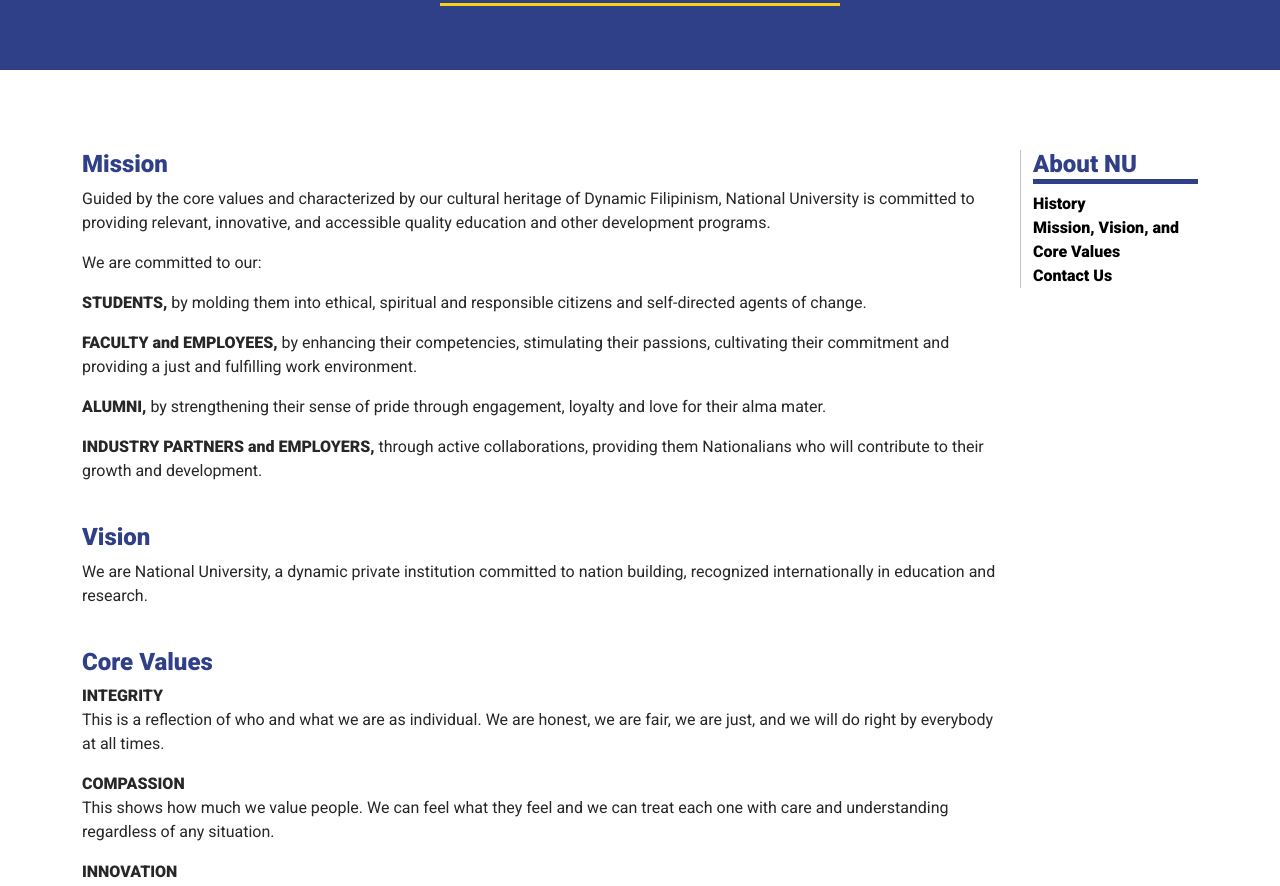
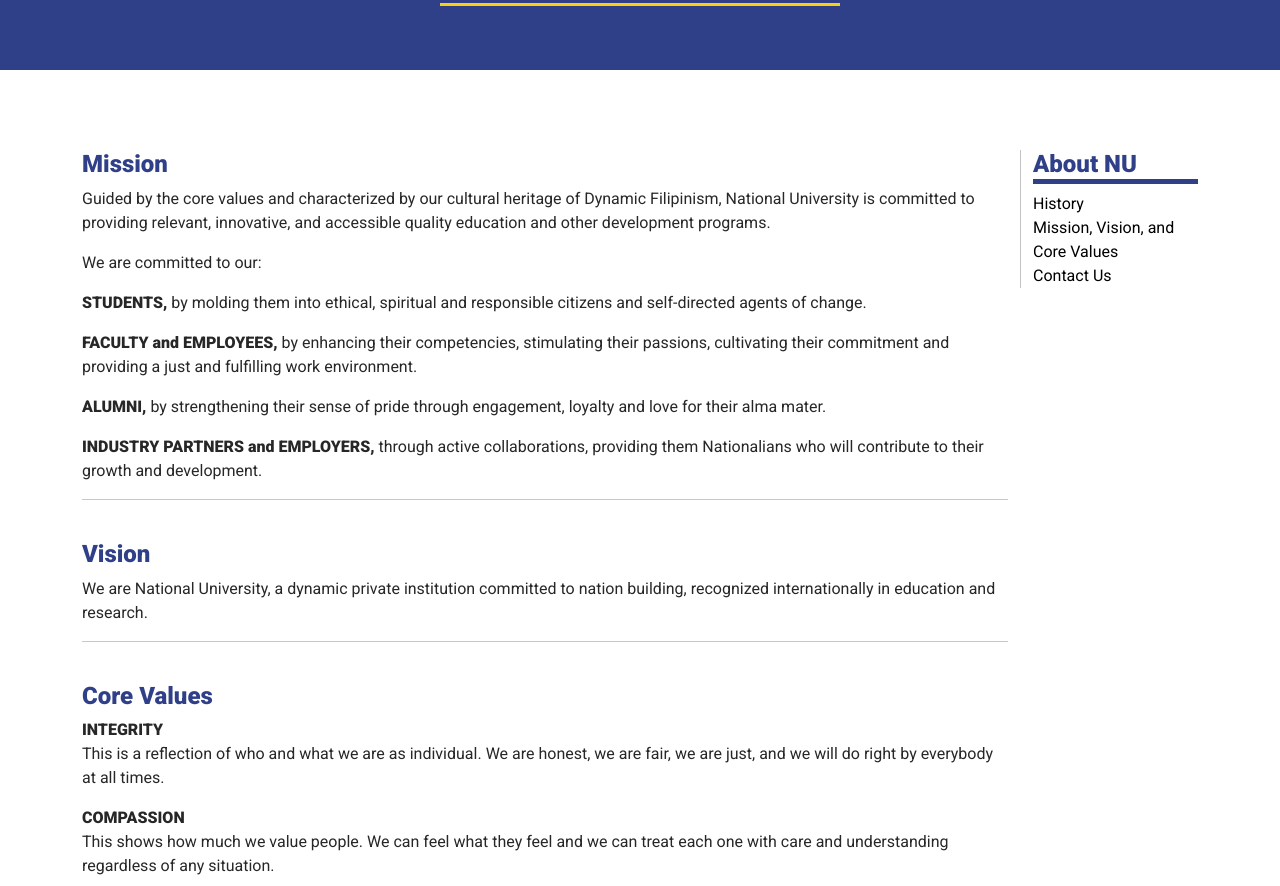
Before and after one commit to MaureenDadap/NU-Mock-Website, a website: page about/mission-vision-core-values.html in a window 1280 px wide. Shown: the part 193-1079 px from the top of the page. Drawn offline with nearby package versions, Linux system fonts and the light colour scheme.

Commit message:
added hr to mission vision

```diff
--- a/about/mission-vision-core-values.html
+++ b/about/mission-vision-core-values.html
@@ -194,12 +194,14 @@
               collaborations, providing them Nationalians who will contribute to
               their growth and development.
             </p>
+            <hr>
             <h4 class="pt-4">Vision</h4>
             <p>
               We are National University, a dynamic private institution
               committed to nation building, recognized internationally in
               education and research.
             </p>
+            <hr>
             <h4 class="pt-4">Core Values</h4>
             <p>
               <strong>INTEGRITY</strong> <br />
--- a/src/css/style.css
+++ b/src/css/style.css
@@ -233,7 +233,6 @@
 
 .sidebar a {
   color: #000;
-  font-weight: bold;
 }
 
 .sidebar a:hover {
```
